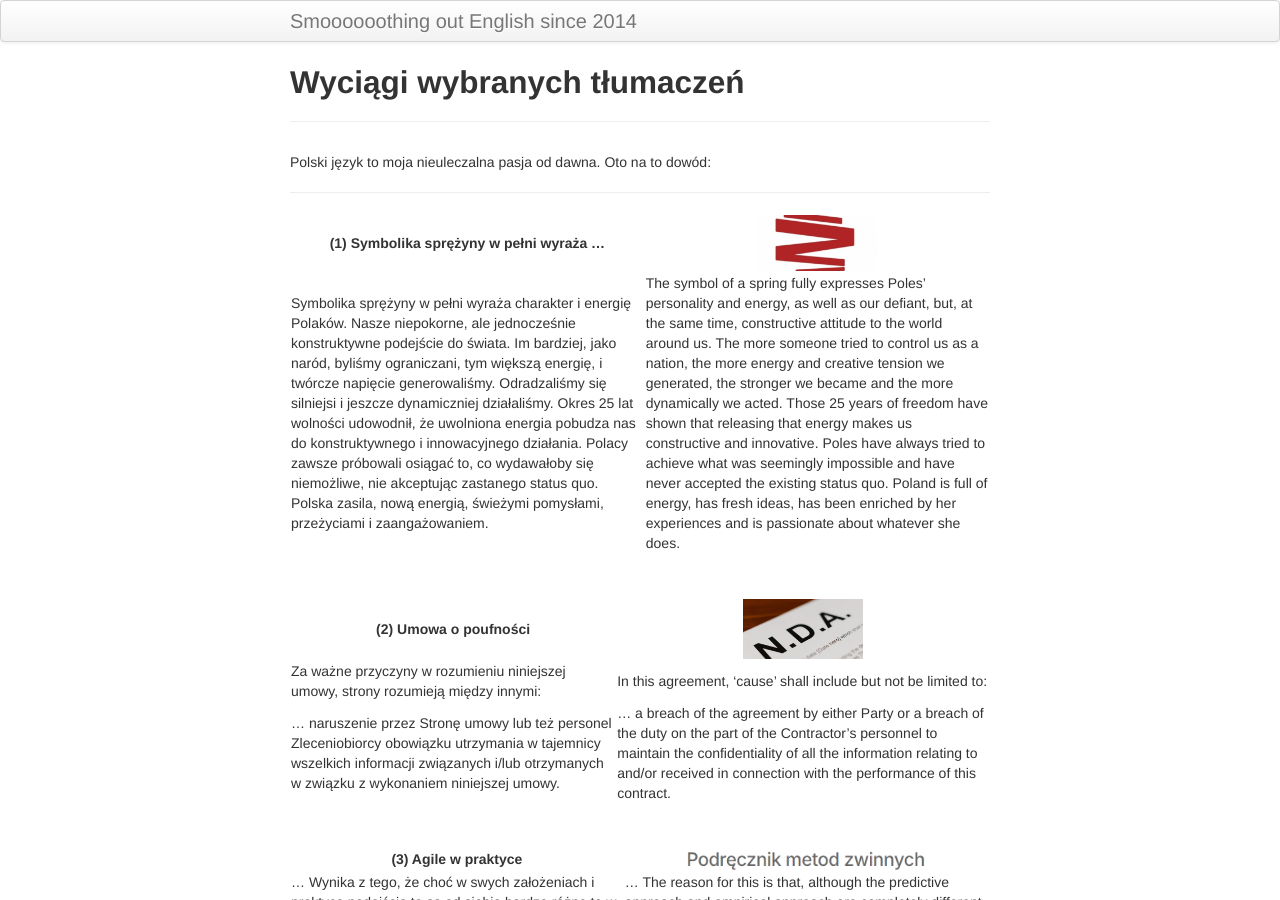
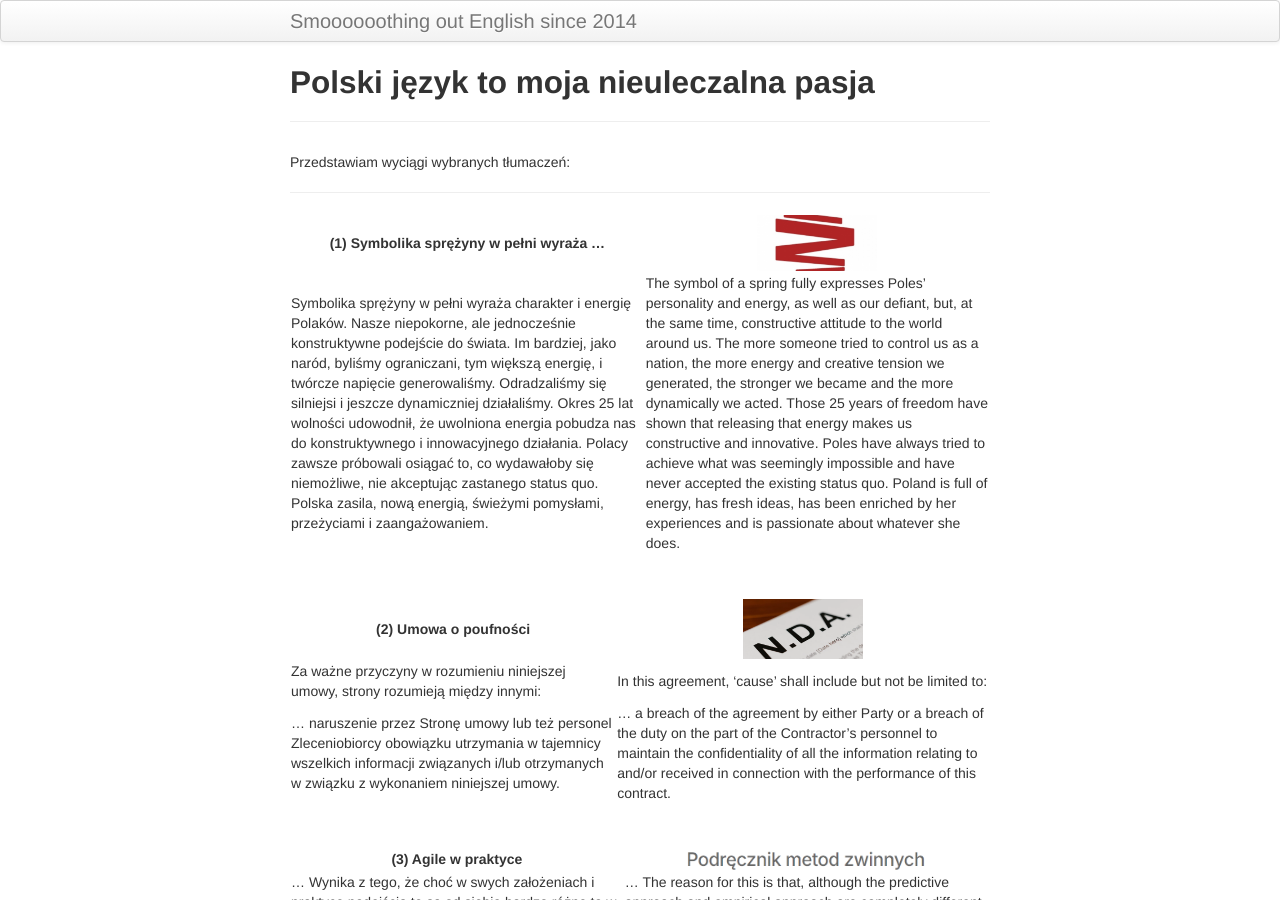
Before and after one commit to StephenEastham/StephenEastham.github.io, a Jekyll site: the page built from pages/probki.md, in a window 1280 px wide and 900 px high. Built offline with Jekyll 4.4.1, drawn with Linux system fonts in a browser that asks for light colours.

Commit message:
Update probki.md

```diff
--- a/pages/probki.md
+++ b/pages/probki.md
@@ -1,10 +1,9 @@
 ---
 layout: page
-title: Wyciągi wybranych tłumaczeń
+title: Polski język to moja nieuleczalna pasja
 description:
 ---
-
-Polski język to moja nieuleczalna pasja od dawna. Oto na to dowód:
+Przedstawiam wyciągi wybranych tłumaczeń:
 
 ---
 
```
